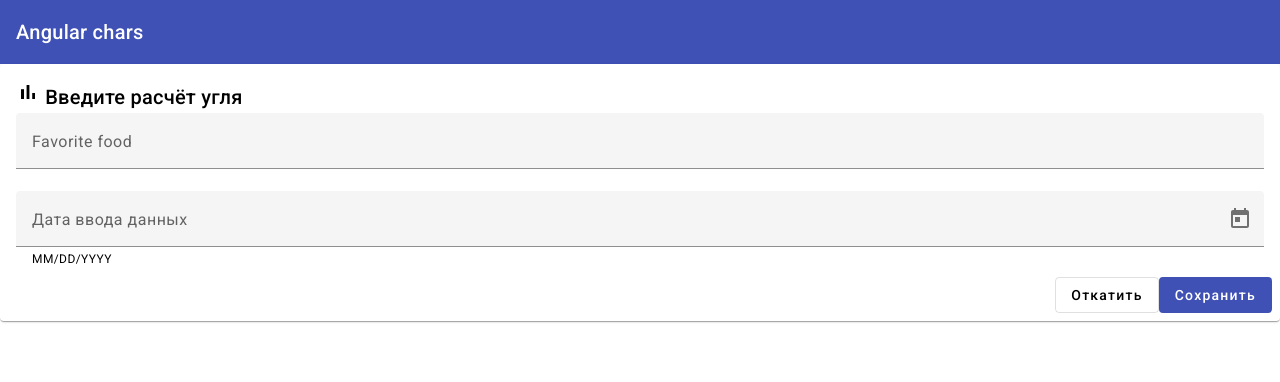
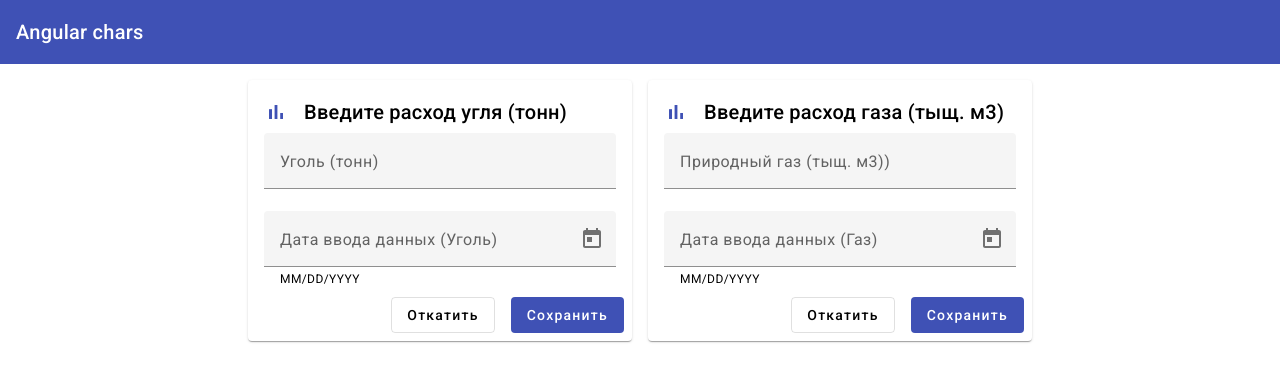
Before and after one commit to BaryshevRS/angular-task-charts, an Angular app: page / in a window 1280 px wide. Shown: the top 382 px of the page. Built offline with nearby package versions, Linux system fonts and the light colour scheme.

Commit message:
feat(project) form add

```diff
--- a/src/app/app.component.html
+++ b/src/app/app.component.html
@@ -3,6 +3,8 @@
     <span>Angular chars</span>
   </mat-toolbar>
   <div>
-    <app-co2-emissions-container />
+    <div class="max-w-[1024px] w-full mx-auto mt-4">
+      <app-co2-emissions-container />
+    </div>
   </div>
 </div>
--- a/src/app/co2-emissions-container/co2-emissions-container.component.html
+++ b/src/app/co2-emissions-container/co2-emissions-container.component.html
@@ -1 +1,6 @@
-<app-co2-emissions-form />
+<div class="inline-flex gap-4 w-full justify-center ">
+  @for (form of forms; track form) {
+    <app-co2-emissions-form [formData]="form"/>
+  }
+
+</div>
--- a/src/app/co2-emissions-container/co2-emissions-container.component.ts
+++ b/src/app/co2-emissions-container/co2-emissions-container.component.ts
@@ -1,5 +1,6 @@
 import { Component } from '@angular/core';
 import { Co2EmissionsFormComponent } from "./components/co2-emissions-form/co2-emissions-form.component";
+import { CO2FormData } from "./models/co2-data.interface";
 
 @Component({
   selector: 'app-co2-emissions-container',
@@ -11,5 +12,16 @@ import { Co2EmissionsFormComponent } from "./components/co2-emissions-form/co2-e
   styleUrl: './co2-emissions-container.component.scss'
 })
 export class Co2EmissionsContainerComponent {
-
+  forms: Array<CO2FormData> = [
+    {
+      title: 'Введите расход угля (тонн)',
+      name: 'Уголь (тонн)',
+      date: 'Дата ввода данных (Уголь)'
+    },
+    {
+      title: 'Введите расход газа (тыщ. м3)',
+      name: 'Природный газ (тыщ. м3))',
+      date: 'Дата ввода данных (Газ)'
+    },
+  ]
 }
--- a/src/app/co2-emissions-container/components/co2-emissions-form/co2-emissions-form.component.html
+++ b/src/app/co2-emissions-container/components/co2-emissions-form/co2-emissions-form.component.html
@@ -1,18 +1,21 @@
-<mat-card>
+<mat-card class="max-w-96">
   <mat-card-header>
     <mat-card-title>
-      <mat-icon>bar_chart</mat-icon> Введите расчёт угля
+      <div class="inline-flex gap-4 items-center">
+        <mat-icon color="primary">bar_chart</mat-icon>
+        {{ formData.title }}
+      </div>
     </mat-card-title>
   </mat-card-header>
   <mat-card-content>
     <form [formGroup]="form">
       <mat-form-field class="w-full">
-        <mat-label>Favorite food</mat-label>
+        <mat-label>{{ formData.name }}</mat-label>
         <input matInput placeholder="" formControlName="name">
       </mat-form-field>
 
       <mat-form-field class="w-full">
-        <mat-label>Дата ввода данных</mat-label>
+        <mat-label>{{ formData.date }}</mat-label>
         <input formControlName="date" matInput [matDatepicker]="picker">
         <mat-hint>MM/DD/YYYY</mat-hint>
         <mat-datepicker-toggle matIconSuffix [for]="picker"></mat-datepicker-toggle>
@@ -23,7 +26,7 @@
   </mat-card-content>
 
   <mat-card-actions align="end">
-    <button mat-stroked-button>Откатить</button>
+    <button class="mr-4" mat-stroked-button>Откатить</button>
     <button (click)="formSubmit()" mat-flat-button color="primary">Сохранить</button>
   </mat-card-actions>
 </mat-card>
--- a/src/app/co2-emissions-container/components/co2-emissions-form/co2-emissions-form.component.ts
+++ b/src/app/co2-emissions-container/components/co2-emissions-form/co2-emissions-form.component.ts
@@ -1,16 +1,15 @@
-import { Component, EventEmitter, Output } from '@angular/core';
+import { Component, EventEmitter, Input, Output } from '@angular/core';
 import { MatFormField, MatFormFieldModule, MatHint } from "@angular/material/form-field";
 import {
   MatDatepicker,
   MatDatepickerInput,
-  MatDatepickerModule,
   MatDatepickerToggle
 } from "@angular/material/datepicker";
 import { MatInput, MatInputModule } from "@angular/material/input";
 import { MatButton } from "@angular/material/button";
 import { MatIcon } from "@angular/material/icon";
 import { FormControl, FormGroup, ReactiveFormsModule } from "@angular/forms";
-import { Co2Data } from "../../models/co2-data.interface";
+import { Co2Data, CO2FormData  } from "../../models/co2-data.interface";
 import { MatCard, MatCardActions, MatCardContent, MatCardHeader, MatCardTitle } from "@angular/material/card";
 
 @Component({
@@ -39,6 +38,11 @@ import { MatCard, MatCardActions, MatCardContent, MatCardHeader, MatCardTitle }
   styleUrl: './co2-emissions-form.component.scss'
 })
 export class Co2EmissionsFormComponent {
+  @Input() formData: CO2FormData = {
+    name: '',
+    date: '',
+    title: ''
+  };
   @Output() submit = new EventEmitter<Co2Data>();
   form = new FormGroup(
     {
--- a/src/app/co2-emissions-container/models/co2-data.interface.ts
+++ b/src/app/co2-emissions-container/models/co2-data.interface.ts
@@ -2,3 +2,9 @@ export interface Co2Data {
   name: string;
   date: string | null;
 }
+
+export interface CO2FormData {
+  title: string;
+  name: string;
+  date: string;
+}
```
